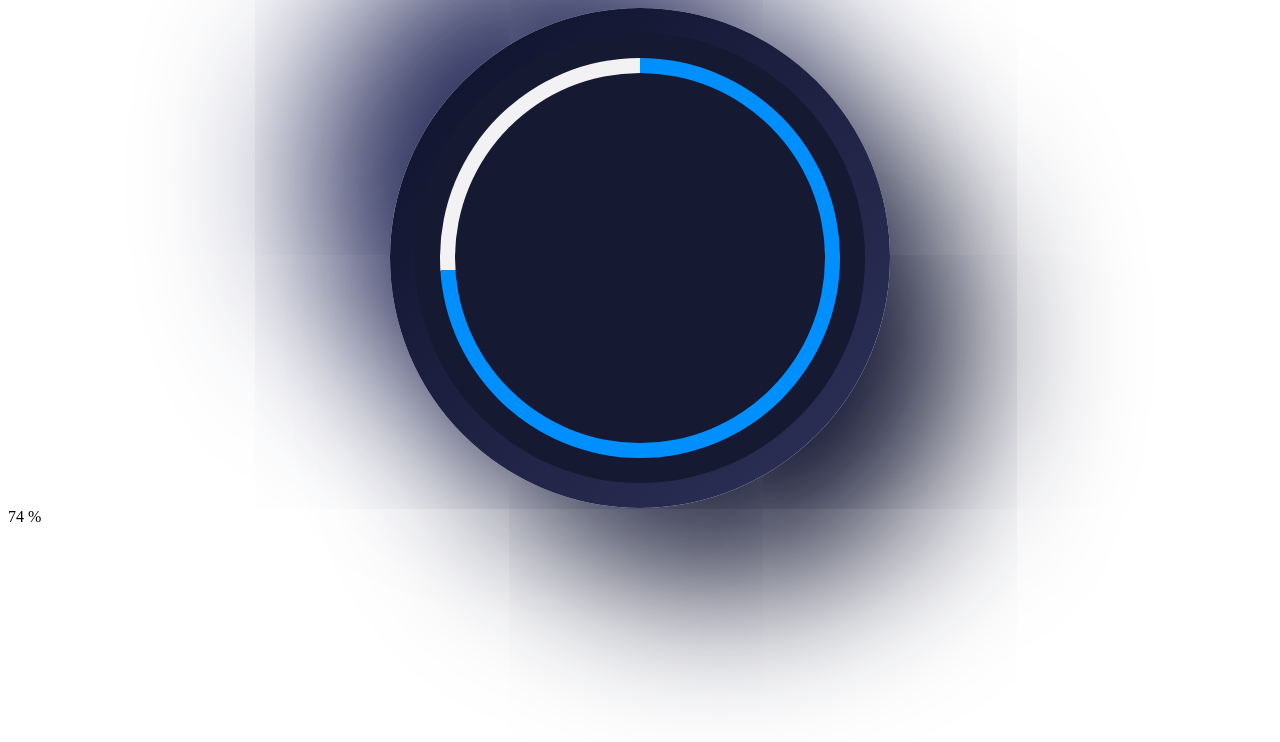
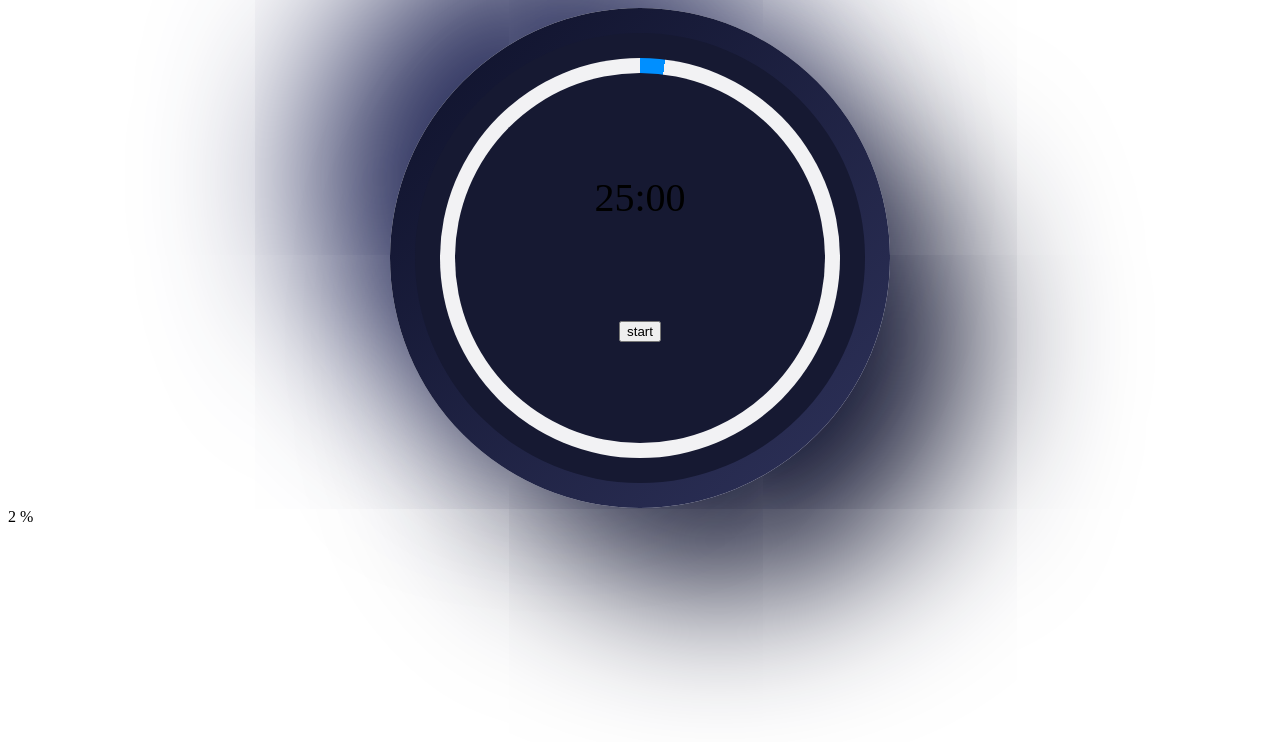
Before and after one commit to Ljojua15/angularjsproject, an Angular app: page / in a window 1280 px wide. Shown: the top 742 px of the page. Built offline with nearby package versions, Linux system fonts and the light colour scheme.

Commit message:
add circle

```diff
--- a/src/app/app.component.ts
+++ b/src/app/app.component.ts
@@ -6,8 +6,11 @@ import { Component } from '@angular/core';
   styleUrls: ['./app.component.scss']
 })
 export class AppComponent {
-  progress: number = 0;
-  noOfFiles: number = 100;
+  title(title: any) {
+    throw new Error('Method not implemented.');
+  }
+  progress: number = 33456523842387;
+  noOfFiles: number = 300;
   completed: boolean = false;
 
   public ngOnInit(): void {
@@ -15,7 +18,7 @@ export class AppComponent {
   }
 
   delay(ms: number) {
-    return new Promise((resolve, reject) => setTimeout(resolve, 100));
+    return new Promise((resolve, reject) => setTimeout(resolve, 1000));
   }
 
   async updateProgress() {
--- a/src/app/circle-timer/circle-timer.component.html
+++ b/src/app/circle-timer/circle-timer.component.html
@@ -2,7 +2,8 @@
     <div class="main__same">
         <div id="progress">
             <div class="main__midle">
-
+                <span class="main__midle-time">25:00</span>
+                <button class="main__midle-start">start</button>
             </div>
         </div>
     </div>
--- a/src/app/circle-timer/circle-timer.component.scss
+++ b/src/app/circle-timer/circle-timer.component.scss
@@ -1,39 +1,42 @@
-.main{
+.main {
     margin: auto;
     width: 500px;
     height: 500px;
     border-radius: 50%;
-  background-image: linear-gradient(to bottom right,#0e112a,#2e325a);
+    background-image: linear-gradient(to bottom right, #0e112a, #2e325a);
     box-shadow: -5rem -5rem 10rem 0 #272c5a, 5rem 5rem 10rem 0 #121530;
     display: flex;
     justify-content: center;
     align-items: center;
-  &__same{
+    &__same {
         width: 450px;
         height: 450px;
         border-radius: 50%;
-    background-color:#161932;
+        background-color: #161932;
         display: flex;
         justify-content: center;
         align-items: center;
     }
-  #progress{
+    #progress {
         width: 400px;
         height: 400px;
         border-radius: 50%;
-    background-color:#f87070;
-    display: flex;
-    justify-content: center;
-    align-items: center;
-
-  }
-  &__midle{
-    width: 370px;
-    height: 370px;
-    border-radius: 50%;
-    background-color:#161932;
+        background-color: #f87070;
         display: flex;
         justify-content: center;
         align-items: center;
     }
+    &__midle {
+        width: 370px;
+        height: 370px;
+        border-radius: 50%;
+        background-color: #161932;
+        display: flex;
+        justify-content: space-evenly;
+        align-items: center;
+        flex-direction: column;
+        &-time {
+            font-size: 40px;
         }
+    }
+}
--- a/src/app/circle-timer/circle-timer.component.ts
+++ b/src/app/circle-timer/circle-timer.component.ts
@@ -7,7 +7,7 @@ import {Component, Input, SimpleChanges} from '@angular/core';
 })
 export class CircleTimerComponent {
   // @ts-ignore
-  @Input() progress: number = 40;
+  @Input() progress: number = 1000;
 
   ngOnInit(): void {
     let progress =
```
Lines whose indentation alone changed are shown as unchanged.
